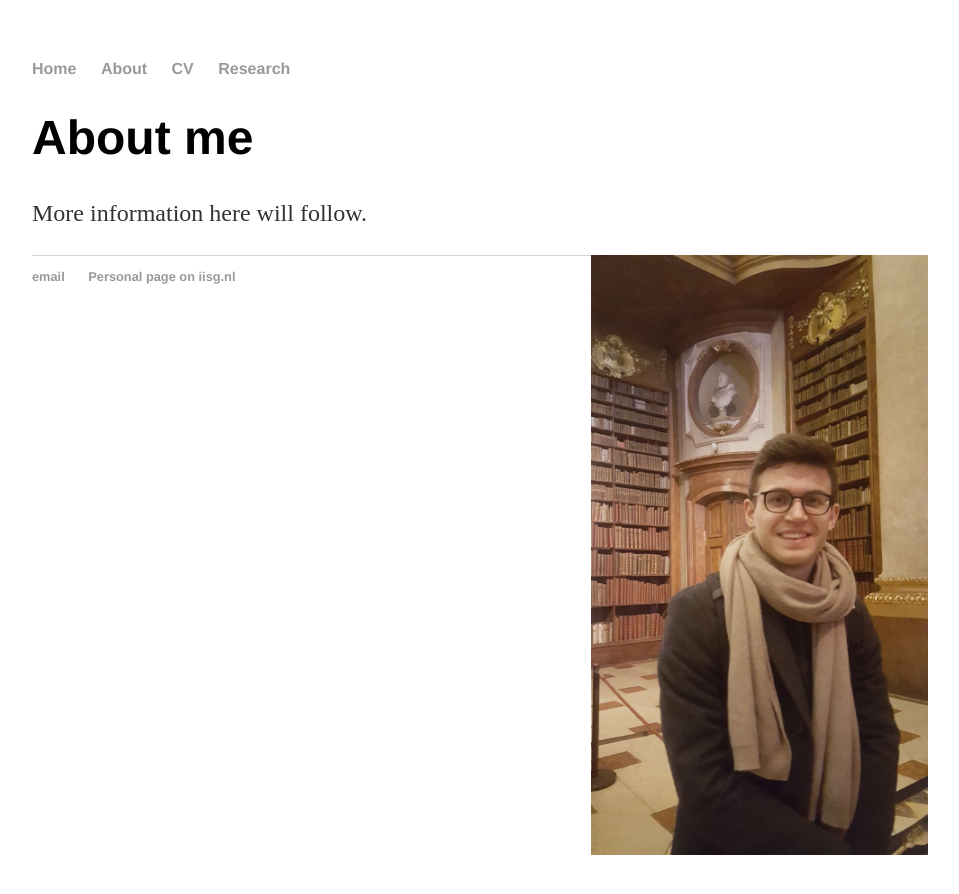
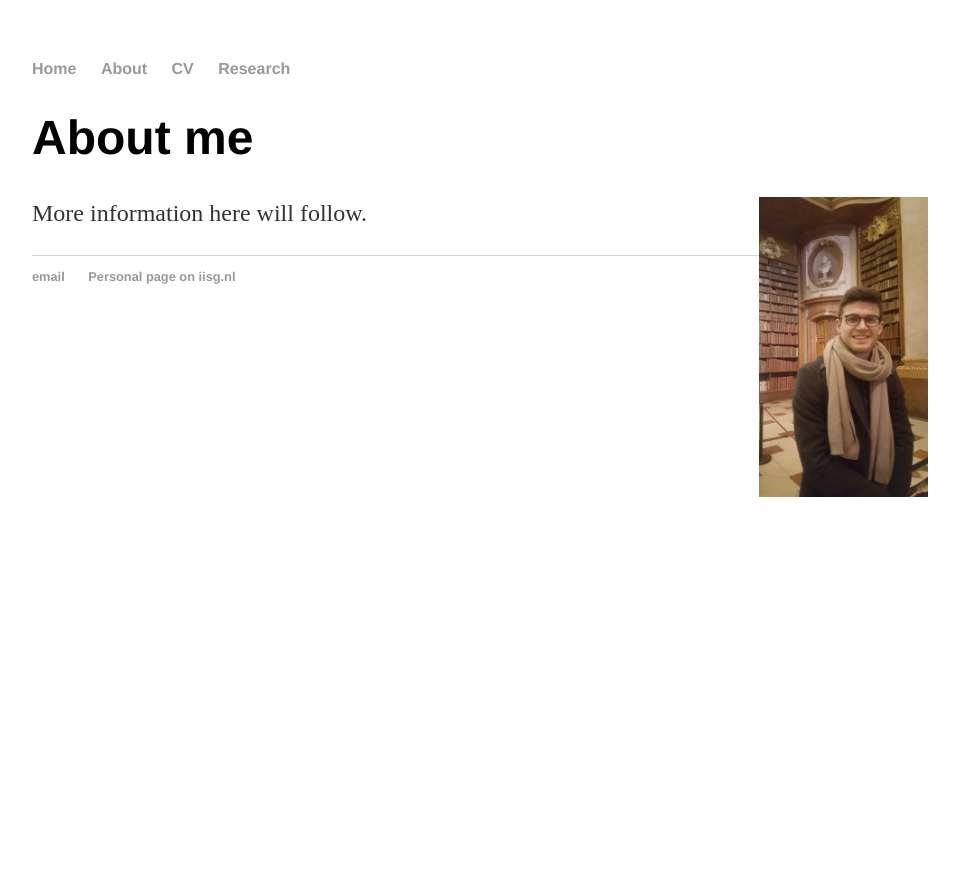
Before and after one commit to kok-joris/kok-joris.github.io, a Jekyll site: the page built from about/index.html, in a window 1280 px wide. Shown: the top 894 px of the page, without its empty margins (160-1119 px from the left). Built offline with Jekyll 4.4.1, drawn with Linux system fonts in a browser that asks for light colours; Markdown is read by kramdown in place of the engine named in the settings.

Commit message:
Update index.html
Moved picture and made it smaller

```diff
--- a/about/index.html
+++ b/about/index.html
@@ -3,8 +3,9 @@
 title: About me
 ---
 <div class="blurb">
+
 	<h1>About me</h1>
+	<img src="https://kok-joris.github.io/images/Joris bibliotheek foto.jpeg" class="inline" align="right" height=300>
 	<p>More information here will follow.</p>
-	<img src="https://kok-joris.github.io/images/Joris bibliotheek foto.jpeg" class="inline" align="right" height=600>
 
 </div><!-- /.blurb -->
```
